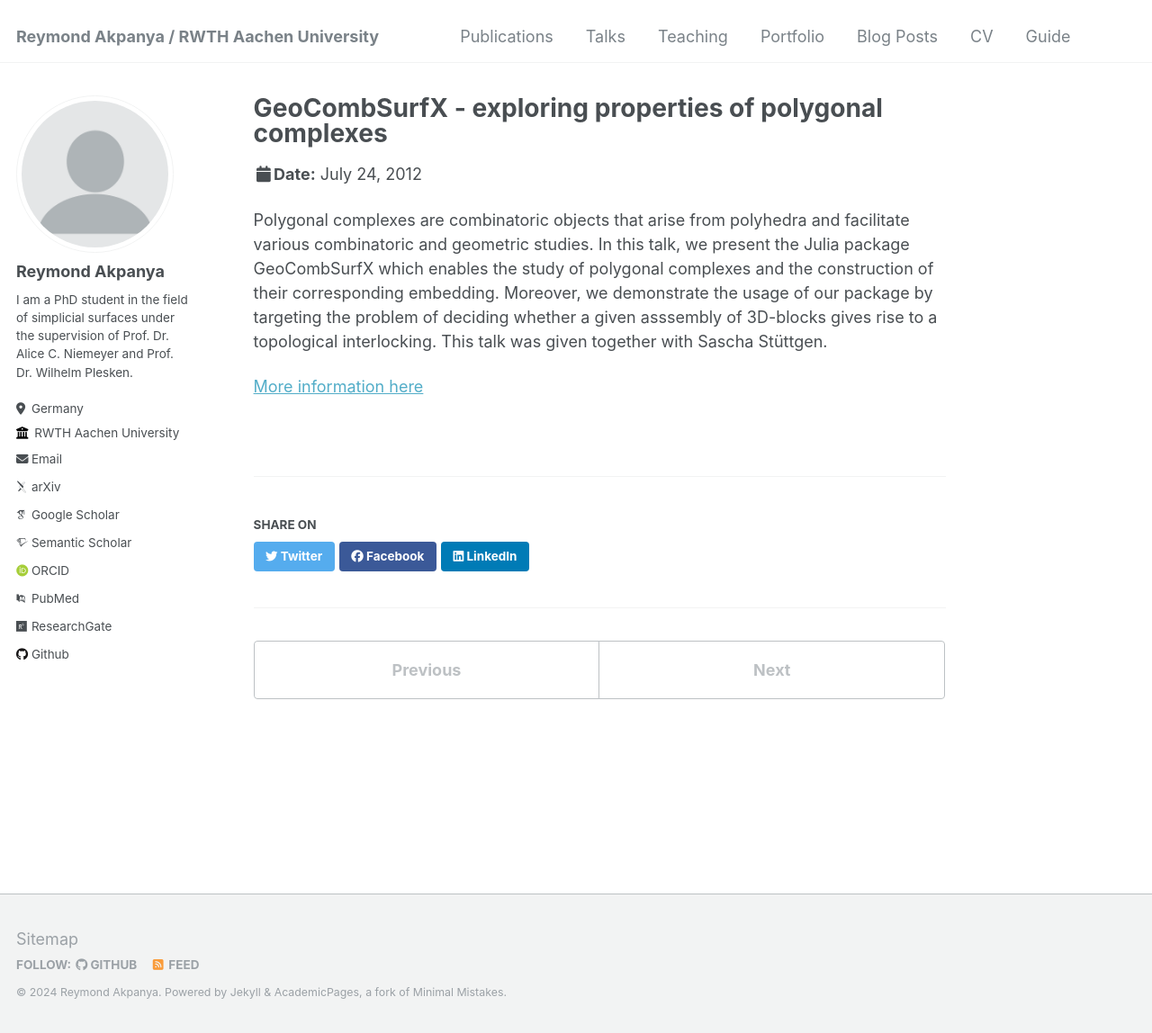
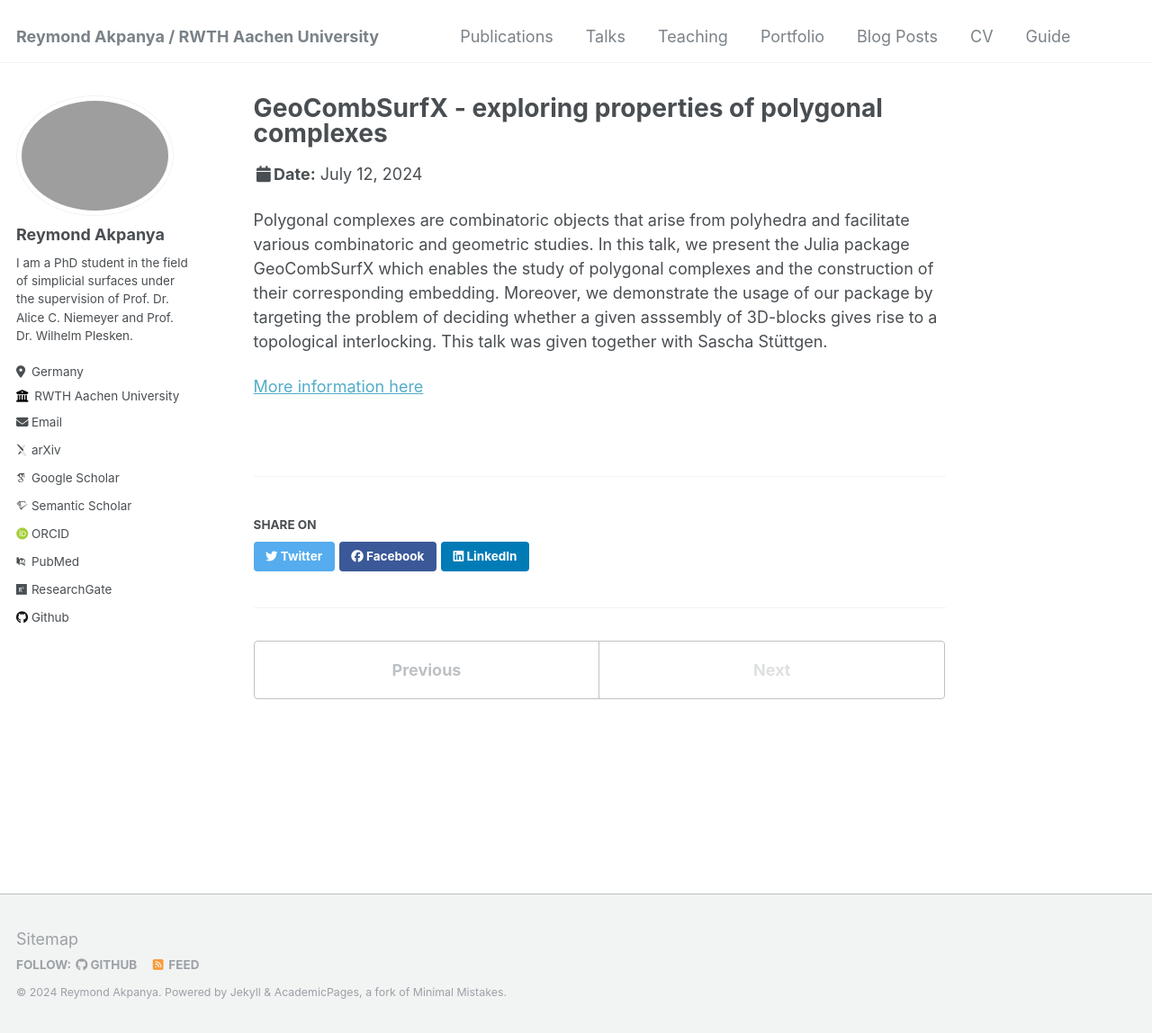
Before and after one commit to ReymondAkpanya/ReymondAkpanya.github.io, a Jekyll site: the page built from _talks/JuliaCon.md, in a window 1280 px wide and 1148 px high. Shown: the whole window at 90% size. Built offline with Jekyll 4.4.1, drawn with Linux system fonts in a browser that asks for light colours; some web fonts are replaced.

Commit message:
new info

```diff
--- a/_config.yml
+++ b/_config.yml
@@ -21,7 +21,7 @@
 #               Additional customization can be done by editing /_includes/author-profile.html
 author:
   # Biographic information
-  avatar           : "profile.png"
+  avatar           : "akpanya.png"
   name             : "Reymond Akpanya"
   pronouns         : # example: "she/her"
   bio              : "I am a PhD student in the field of simplicial surfaces under the supervision of Prof. Dr. Alice C. Niemeyer and Prof. Dr. Wilhelm Plesken."
@@ -34,7 +34,7 @@
   arxiv            : "https://arxiv.org/search/math?searchtype=author&query=Akpanya,+R" # URL - Update with the correct link to your profile
   googlescholar    : "https://scholar.google.com/scholar?hl=nl&as_sdt=0%2C5&q=reymond+akpanya&btnG="
   impactstory      : # URL
-  orcid            : "http://orcid.org/yourorcidurl"
+  orcid            : "https://orcid.org/0009-0009-0195-992X"
   semantic         : "https://www.semanticscholar.org/author/Reymond-Akpanya/2221265465"
   pubmed           : "https://www.ncbi.nlm.nih.gov/pubmed/?term=john+snow"
   researchgate     : "https://www.researchgate.net/profile/Reymond-Akpanya?ev=hdr_xprf&_tp=eyJjb250ZXh0Ijp7ImZpcnN0UGFnZSI6ImhvbWUiLCJwYWdlIjoiaG9tZSIsInBvc2l0aW9uIjoiZ2xvYmFsSGVhZGVyIn19"# URL
--- a/_talks/JuliaCon.md
+++ b/_talks/JuliaCon.md
@@ -4,7 +4,7 @@
 type: "Talk"
 permalink: /talks/JuliaCon
 venue: "JuliaCon"
-date: 2012-07-24
+date: 2024-07-12
 location: "Eindhoven, Netherlands"
 ---
 
```
Also changed, not shown: images/akpanya.jpeg (added).
